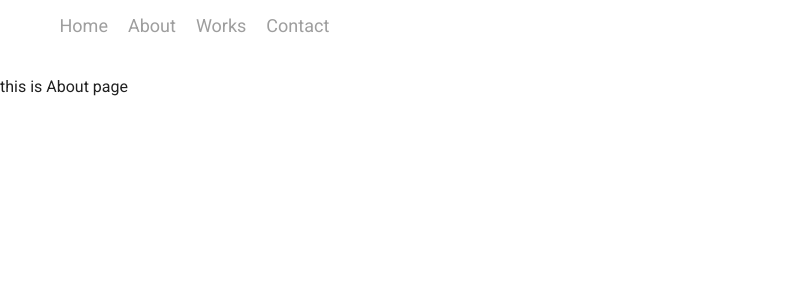
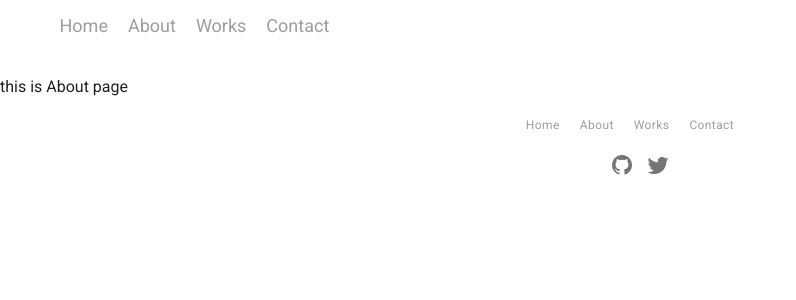
Before and after one commit to akiyoshiyamamoto/vue-portfolio, a Vue app: page /about in a window 1280 px wide. Shown: the top 300 px of the page, without its empty margins (0-796 px from the left). Built offline with nearby package versions, Linux system fonts and the light colour scheme.

Commit message:
Fix: #3 Footerコンポーネント作成

```diff
--- a/src/App.vue
+++ b/src/App.vue
@@ -3,6 +3,7 @@
     <v-main>
       <Header></Header>
       <router-view></router-view>
+      <Footer></Footer>
     </v-main>
   </v-app>
 </template>
@@ -10,10 +11,12 @@
 <script>
 
 import Header from "@/components/Header";
+import Footer from "@/components/Footer";
 export default {
   name: 'App',
 
   components: {
+    Footer,
     Header
   },
 
--- /dev/null
+++ b/src/components/Footer.vue
@@ -0,0 +1,29 @@
+<template>
+  <v-container>
+    <v-row class="d-flex justify-center">
+      <router-link to="/" class="mr-5 grey--text text-decoration-none text-sm-caption">Home</router-link>
+      <router-link to="/about" class="mr-5 grey--text text-decoration-none text-sm-caption">About</router-link>
+      <router-link to="/works" class="mr-5 grey--text text-decoration-none text-sm-caption">Works</router-link>
+      <router-link to="/contact" class="mr-5 grey--text text-decoration-none text-sm-caption">Contact</router-link>
+    </v-row>
+    <v-row>
+      <v-col class="d-flex justify-center">
+        <v-btn icon href="https://github.com/akiyoshiyamamoto">
+          <v-icon>mdi-github</v-icon>
+        </v-btn>
+        <v-btn icon href="https://twitter.com/">
+          <v-icon>mdi-twitter</v-icon>
+        </v-btn>
+      </v-col>
+    </v-row>
+  </v-container>
+</template>
+
+<script>
+export default {
+  name: "Footer"
+}
+</script>
+
+<style scoped>
+</style>
```
